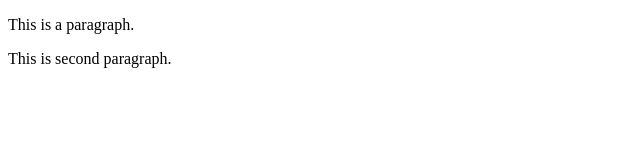
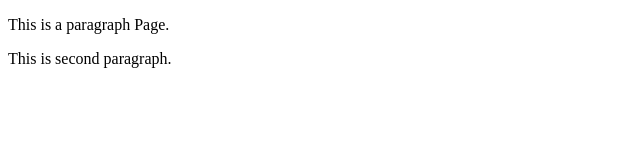
Before and after one commit to pratiksha2244/Scraper, a plain HTML site: page index.html in a window 1280 px wide. Shown: the full height of the page, 0-640 px from the left. Drawn offline with Linux system fonts and the light colour scheme.

Commit message:
paragraph  page

```diff
--- a/index.html
+++ b/index.html
@@ -6,7 +6,7 @@
     <title>Document</title>
 </head>
 <body>
-    <p>This is a paragraph.</p>
+    <p>This is a paragraph Page.</p>
     <p>This is second paragraph.</p>
 </body>
 </html>
```
